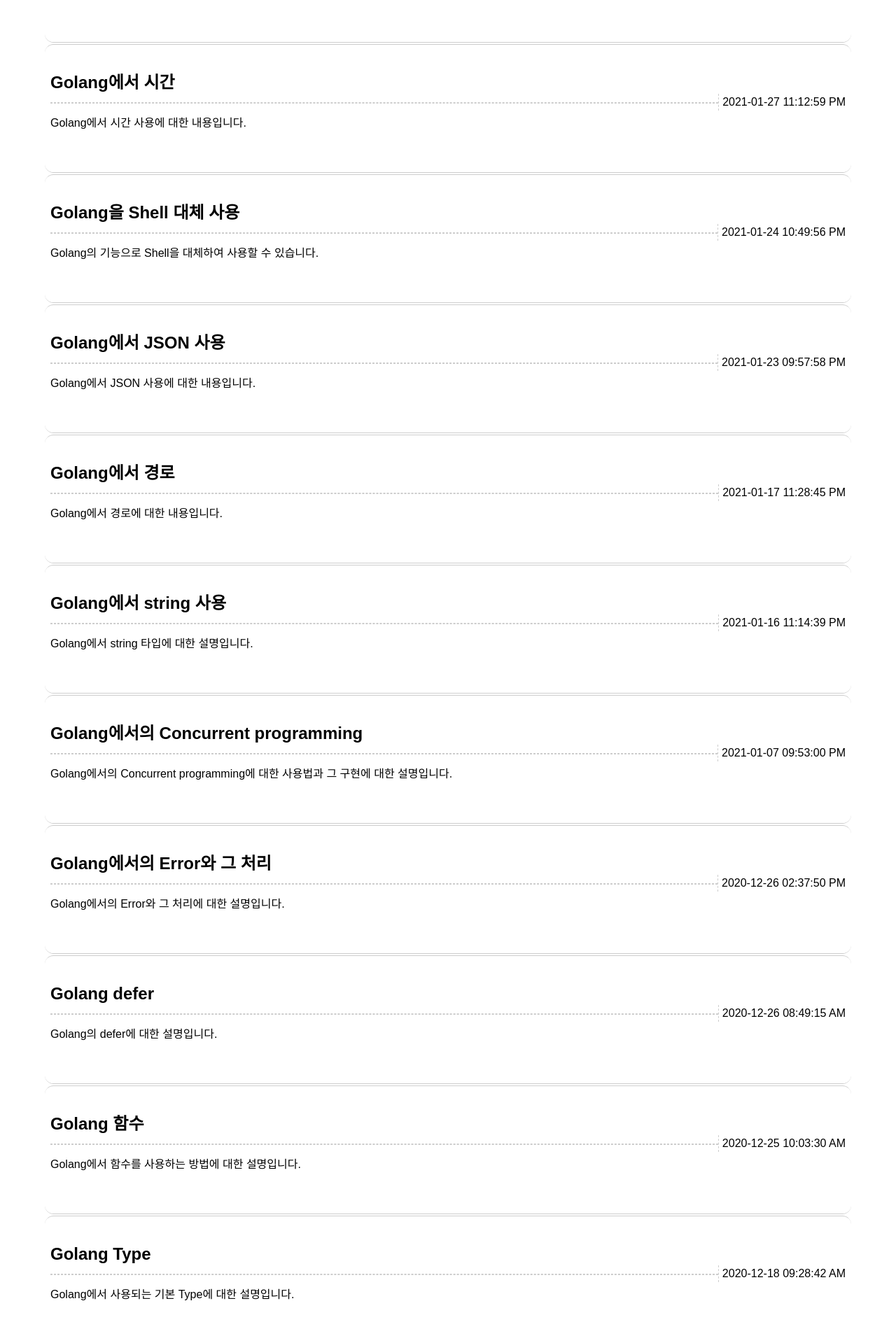
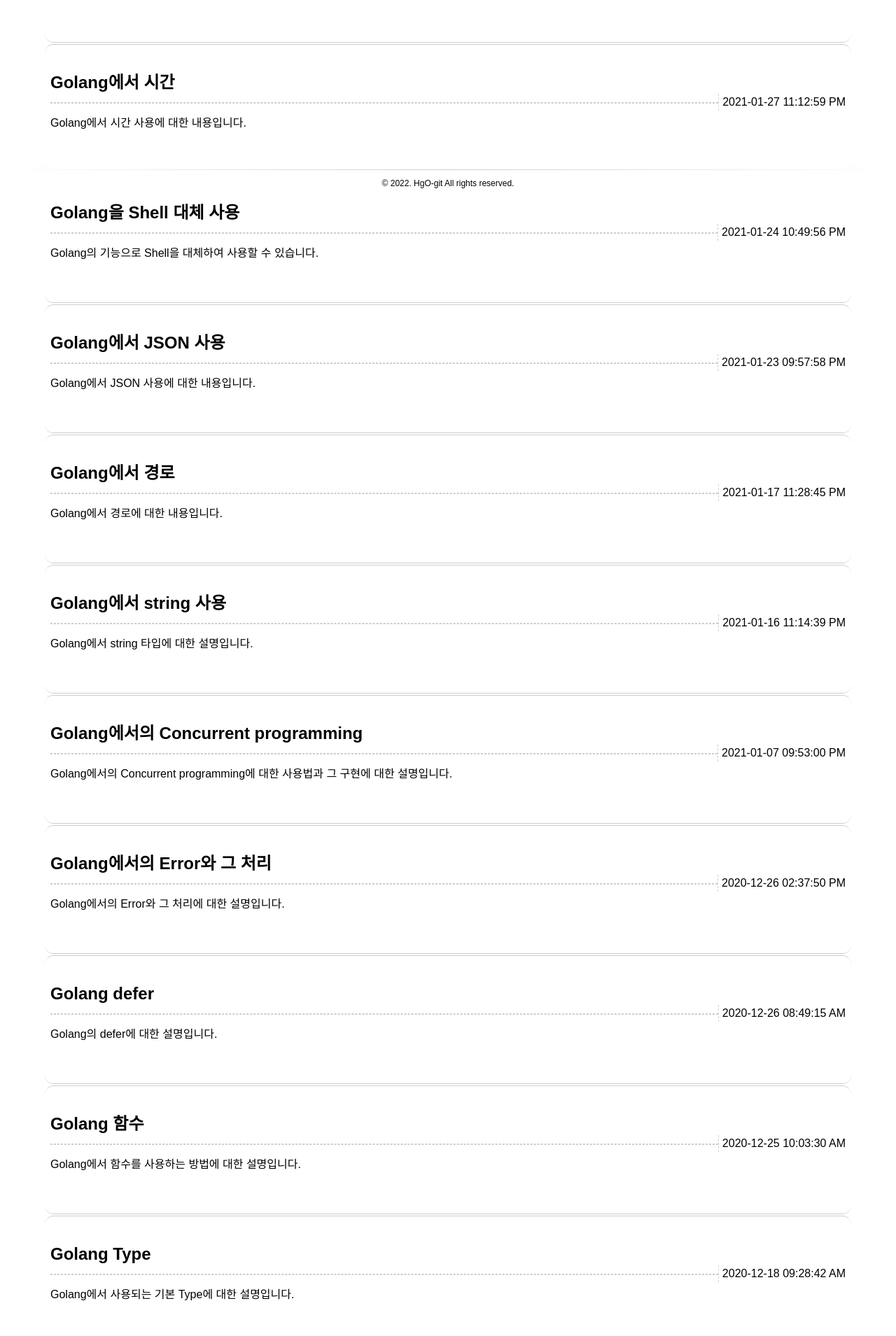
Before and after one commit to HgO-git/hgo-git.github.io, a Jekyll site: the page built from index.md, in a window 1280 px wide. Shown: the part 609-2518 px from the top of the page at 70% size. Built offline with Jekyll 4.4.1, drawn with Linux system fonts in a browser that asks for light colours.

Commit message:
[fix/sass] copyright-style 하단에 고정

```diff
--- a/_sass/layout.scss
+++ b/_sass/layout.scss
@@ -18,15 +18,19 @@
 
 // Copyright
 .copyright-style {
-  position: relative;
-  width: auto;
+  position: fixed;
+  width: 100%;
   height: fit-content;
+  left: 0;
+  bottom: 0;
+  margin: 0;
   margin-top: 5.0em;
   margin-bottom: 1.7em;
+  text-align: center;
   font-size: $copyright-font-size;
 
   > hr {
-    height: 1.0px;
+    height: 0.5px;
     border : 0;
     background-image: linear-gradient(to right, white, $color-Hg, white);
   }
```
